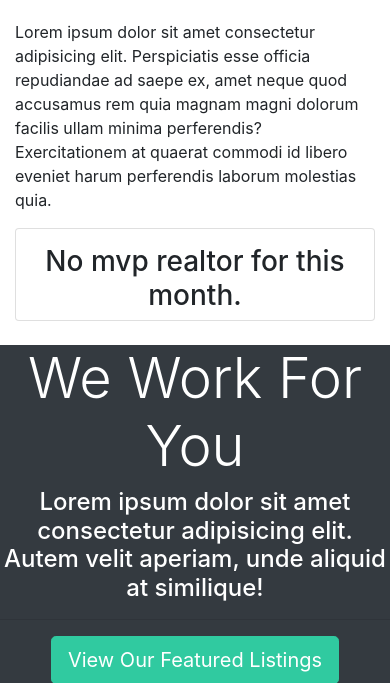
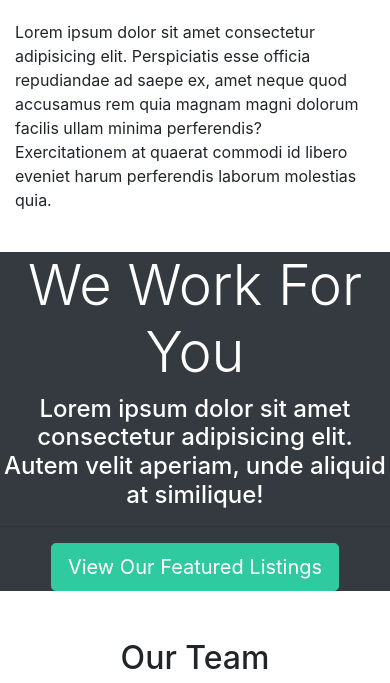
Before and after one commit to weikangg/PropertyIQ, a Django app: page /about in a window 390 px wide; the page is wider, and only the part inside the window is pictured. Shown: the part 1998-2681 px from the top of that part. Run offline with Django 4.2, Linux system fonts and the light colour scheme; data that the repository does not hold is empty; some libraries are stand-ins or nearby versions.

Commit message:
edit about page

```diff
--- a/templates/pages/about.html
+++ b/templates/pages/about.html
@@ -34,7 +34,7 @@
   <section id="about" class="py-4">
     <div class="container">
       <div class="row">
-        <div class="col-md-8">
+        <div class="col-md-12">
           <h2>We Search For The Perfect Home</h2>
           <p class="lead">Lorem ipsum dolor sit, amet consectetur adipisicing elit. Sunt, pariatur!</p>
           <img src= {% static 'img/about.jpg' %} alt="">
@@ -42,7 +42,7 @@
             neque quod accusamus rem quia magnam magni dolorum facilis ullam minima perferendis? Exercitationem at quaerat
             commodi id libero eveniet harum perferendis laborum molestias quia.</p>
         </div>
-        <div class="col-md-4">
+        {% comment %} <div class="col-md-4">
           <div class="card">
             {% if mvp_realtors %}
               {% for mvp_realtor in mvp_realtors %}
@@ -59,7 +59,7 @@
                 <h3 class = "pt-3 pb-0 text-center">No mvp realtor for this month.</h3>
               </div>
             {% endif %}
-          </div>
+          </div> {% endcomment %}
         </div>
       </div>
     </div>
```
